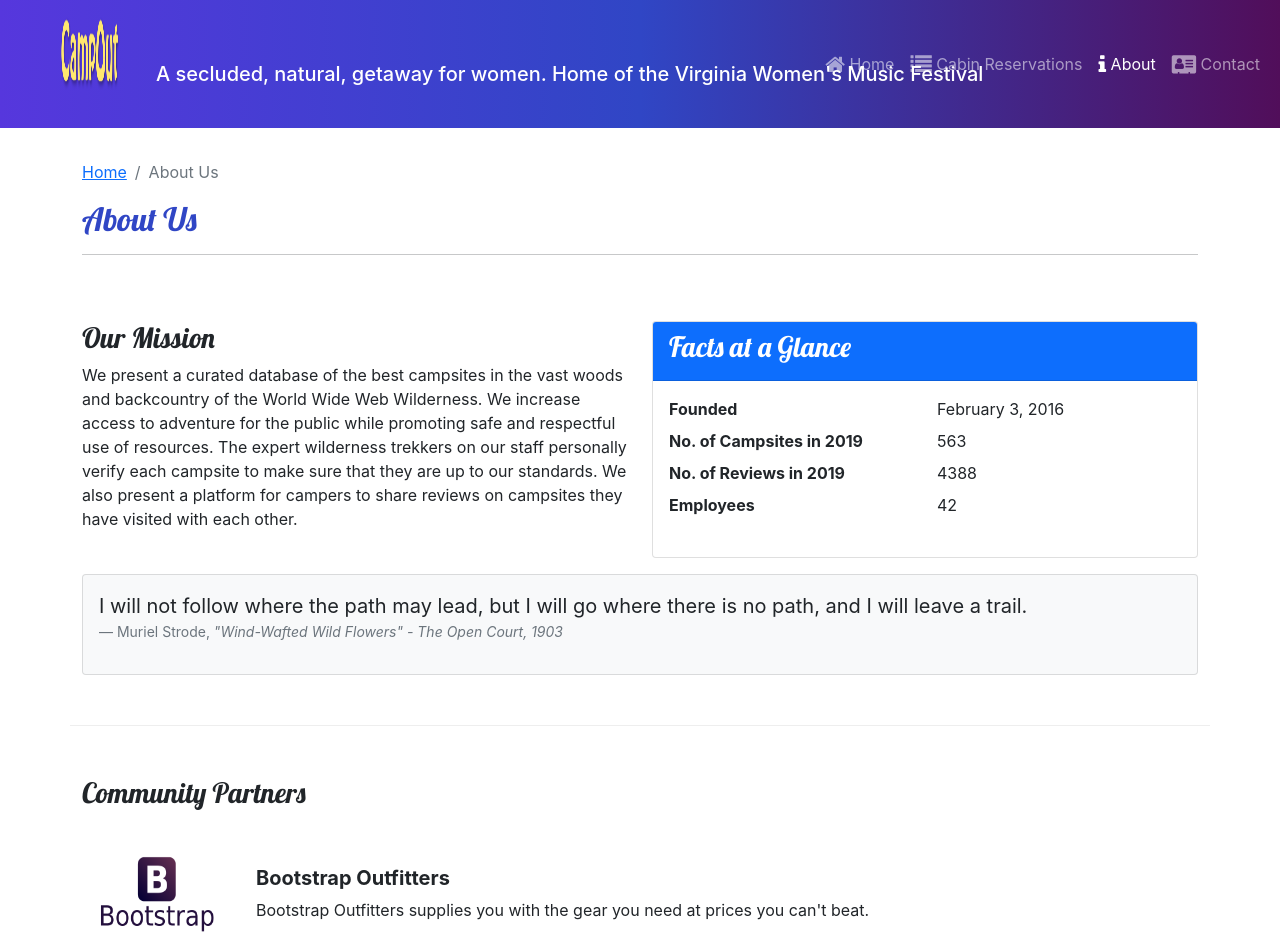
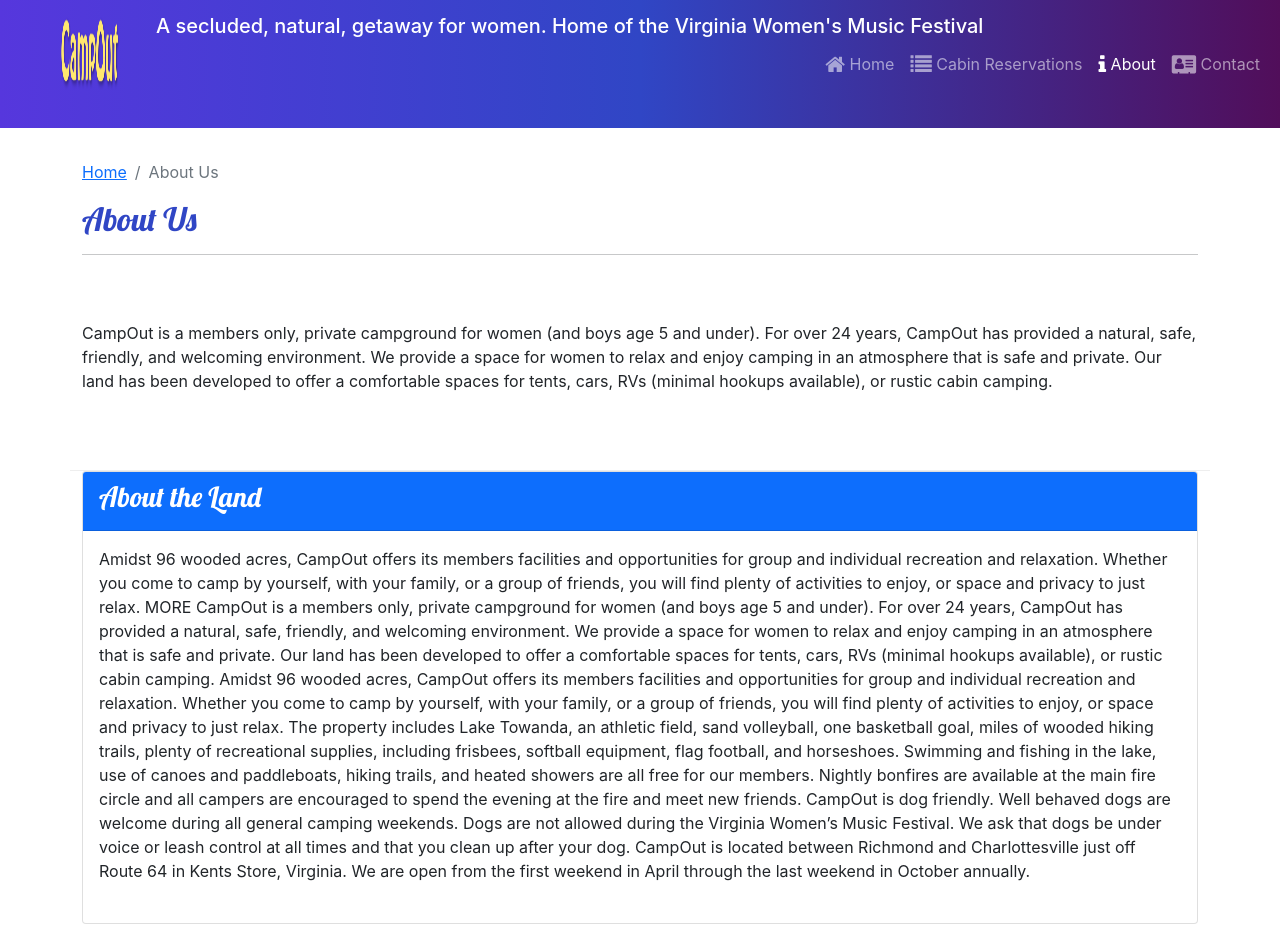
Before and after one commit to chriskennedy78/Campout-Update-Reactified, a React (Create React App) app: page /about in a window 1280 px wide. Shown: the top 952 px of the page. Built offline with nearby package versions, Linux system fonts and the light colour scheme.

Commit message:
about us page

```diff
--- a/src/components/Footer.js
+++ b/src/components/Footer.js
@@ -58,18 +58,18 @@
                         <a
                             role="button"
                             className="btn btn-link"
-                            href="tel:+12065551234"
+                            href="tel:+18043013553"
                         >
-                            <i className="fa fa-phone" /> 1-206-555-1234
+                            <i className="fa fa-phone" /> 1-804-301-3553
                         </a>
                         <br />
                         <a
                             role="button"
                             className="btn btn-link"
-                            href="mailto:notreal@notreal.co"
+                            href="mailto:campoutva@gmail.com"
                         >
                             <i className="fa fa-envelope-o" />{" "}
-                            campsites@nucamp.co
+                            campoutva@gmail.com
                         </a>
                     </Col>
                 </Row>
--- a/src/components/Header.js
+++ b/src/components/Header.js
@@ -21,7 +21,7 @@
                     className="float-start"
                     style={{ height: 100, width: 300 }}
                 />
-                <h5 className="mt-5">
+                <h5 className="mt-6">
                     A secluded, natural, getaway for women. Home of the Virginia
                     Women's Music Festival
                 </h5>
--- a/src/features/display/DisplayList.js
+++ b/src/features/display/DisplayList.js
@@ -1,14 +1,14 @@
 import { Col, Row } from "reactstrap";
 import AnimatedDisplayCard from "./AnimatedDisplayCard";
 import { selectFeaturedCabin } from "../cabins/cabinsSlice";
-import { selectFeaturedPromotion } from "../promotions/promotionsSlice";
-import { selectFeaturedPartner } from "../partners/partnersSlice";
+// import { selectFeaturedPromotion } from "../promotions/promotionsSlice";
+// import { selectFeaturedPartner } from "../partners/partnersSlice";
 
 const DisplayList = () => {
     const items = [
         selectFeaturedCabin(),
-        selectFeaturedPromotion(),
-        selectFeaturedPartner(),
+        // selectFeaturedPromotion(),
+        // selectFeaturedPartner(),
     ];
 
     return (
--- a/src/pages/AboutPage.js
+++ b/src/pages/AboutPage.js
@@ -7,71 +7,88 @@
         <Container>
             <SubHeader current="About Us" />
             <Row className="row-content">
-                <Col sm="6">
-                    <h3>Our Mission</h3>
+                <Col>
                     <p>
-                        We present a curated database of the best campsites in
-                        the vast woods and backcountry of the World Wide Web
-                        Wilderness. We increase access to adventure for the
-                        public while promoting safe and respectful use of
-                        resources. The expert wilderness trekkers on our staff
-                        personally verify each campsite to make sure that they
-                        are up to our standards. We also present a platform for
-                        campers to share reviews on campsites they have visited
-                        with each other.
+                        CampOut is a members only, private campground for women
+                        (and boys age 5 and under). For over 24 years, CampOut
+                        has provided a natural, safe, friendly, and welcoming
+                        environment. We provide a space for women to relax and
+                        enjoy camping in an atmosphere that is safe and private.
+                        Our land has been developed to offer a comfortable
+                        spaces for tents, cars, RVs (minimal hookups available),
+                        or rustic cabin camping.
                     </p>
                 </Col>
-                <Col sm="6">
+            </Row>
+            <Row>
+                <Col>
                     <Card>
                         <CardHeader className="bg-primary text-white">
-                            <h3>Facts at a Glance</h3>
+                            <h3>About the Land</h3>
                         </CardHeader>
                         <CardBody>
                             <dl className="row">
-                                <dt className="col-6">Founded</dt>
-                                <dd className="col-6">February 3, 2016</dd>
-                                <dt className="col-6">
-                                    No. of Campsites in 2019
-                                </dt>
-                                <dd className="col-6">563</dd>
-                                <dt className="col-6">
-                                    No. of Reviews in 2019
-                                </dt>
-                                <dd className="col-6">4388</dd>
-                                <dt className="col-6">Employees</dt>
-                                <dd className="col-6">42</dd>
+                                <dd>
+                                    Amidst 96 wooded acres, CampOut offers its
+                                    members facilities and opportunities for
+                                    group and individual recreation and
+                                    relaxation. Whether you come to camp by
+                                    yourself, with your family, or a group of
+                                    friends, you will find plenty of activities
+                                    to enjoy, or space and privacy to just
+                                    relax. MORE ​CampOut is a members only,
+                                    private campground for women (and boys age 5
+                                    and under). For over 24 years, CampOut has
+                                    provided a natural, safe, friendly, and
+                                    welcoming environment. We provide a space
+                                    for women to relax and enjoy camping in an
+                                    atmosphere that is safe and private. Our
+                                    land has been developed to offer a
+                                    comfortable spaces for tents, cars, RVs
+                                    (minimal hookups available), or rustic cabin
+                                    camping. Amidst 96 wooded acres, CampOut
+                                    offers its members facilities and
+                                    opportunities for group and individual
+                                    recreation and relaxation. Whether you come
+                                    to camp by yourself, with your family, or a
+                                    group of friends, you will find plenty of
+                                    activities to enjoy, or space and privacy to
+                                    just relax. The property includes Lake
+                                    Towanda, an athletic field, sand volleyball,
+                                    one basketball goal, miles of wooded hiking
+                                    trails, plenty of recreational supplies,
+                                    including frisbees, softball equipment, flag
+                                    football, and horseshoes. Swimming and
+                                    fishing in the lake, use of canoes and
+                                    paddleboats, hiking trails, and heated
+                                    showers are all free for our members.
+                                    Nightly bonfires are available at the main
+                                    fire circle and all campers are encouraged
+                                    to spend the evening at the fire and meet
+                                    new friends. CampOut is dog friendly. Well
+                                    behaved dogs are welcome during all general
+                                    camping weekends. Dogs are not allowed
+                                    during the Virginia Women’s Music Festival.
+                                    We ask that dogs be under voice or leash
+                                    control at all times and that you clean up
+                                    after your dog. CampOut is located between
+                                    Richmond and Charlottesville just off Route
+                                    64 in Kents Store, Virginia. We are open
+                                    from the first weekend in April through the
+                                    last weekend in October annually.
+                                </dd>
                             </dl>
-                        </CardBody>
-                    </Card>
-                </Col>
-                <Col>
-                    <Card className="bg-light mt-3">
-                        <CardBody>
-                            <blockquote className="blockquote">
-                                <p>
-                                    I will not follow where the path may lead,
-                                    but I will go where there is no path, and I
-                                    will leave a trail.
-                                </p>
-                            </blockquote>
-                            <footer className="blockquote-footer">
-                                Muriel Strode,{" "}
-                                <cite title="Source Title">
-                                    "Wind-Wafted Wild Flowers" - The Open Court,
-                                    1903
-                                </cite>
-                            </footer>
                         </CardBody>
                     </Card>
                 </Col>
             </Row>
 
-            <Row className="row-content">
+            {/* <Row className="row-content">
                 <Col xs="12">
                     <h3>Community Partners</h3>
                 </Col>
                 <PartnersList />
-            </Row>
+            </Row> */}
         </Container>
     );
 };
```
